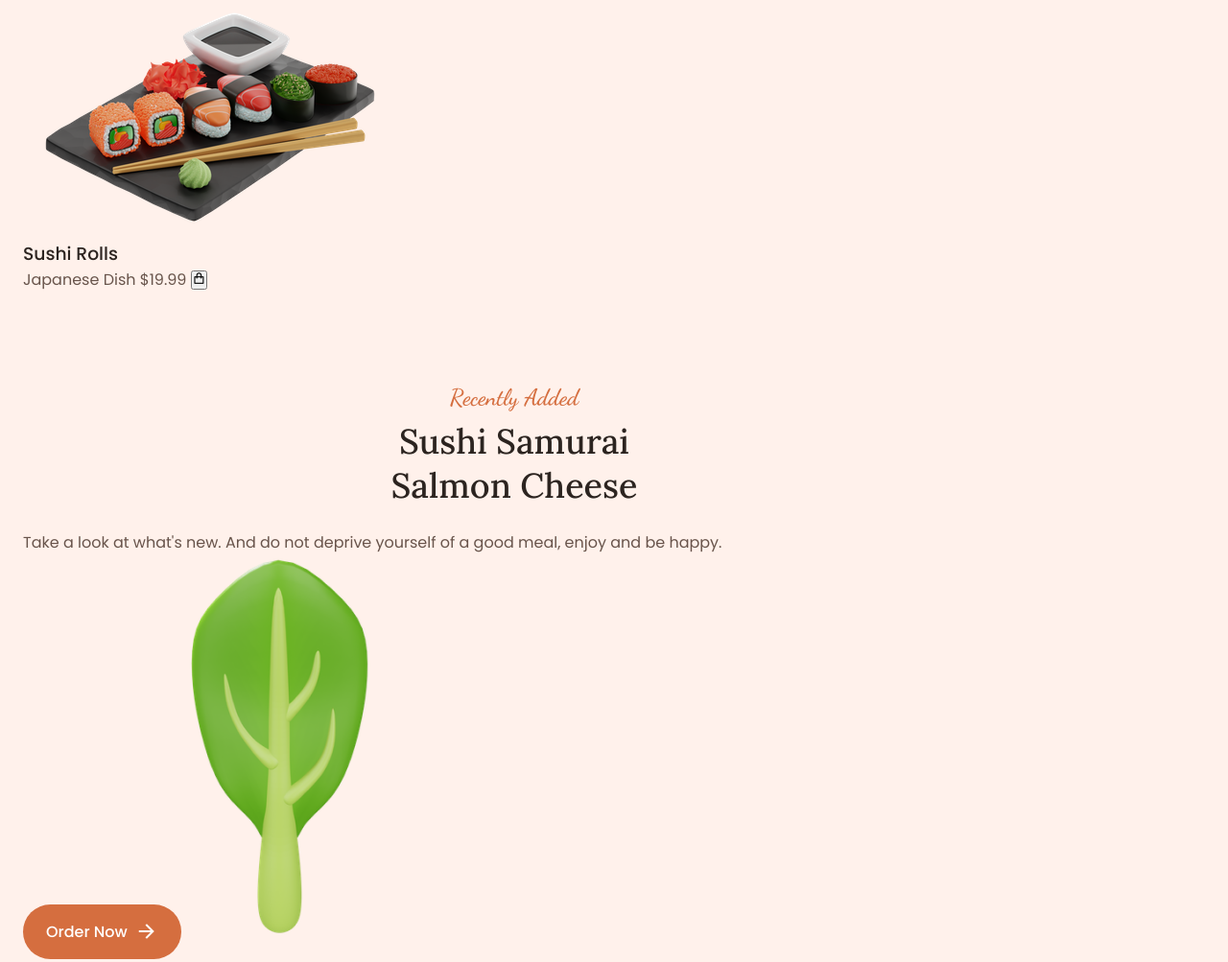
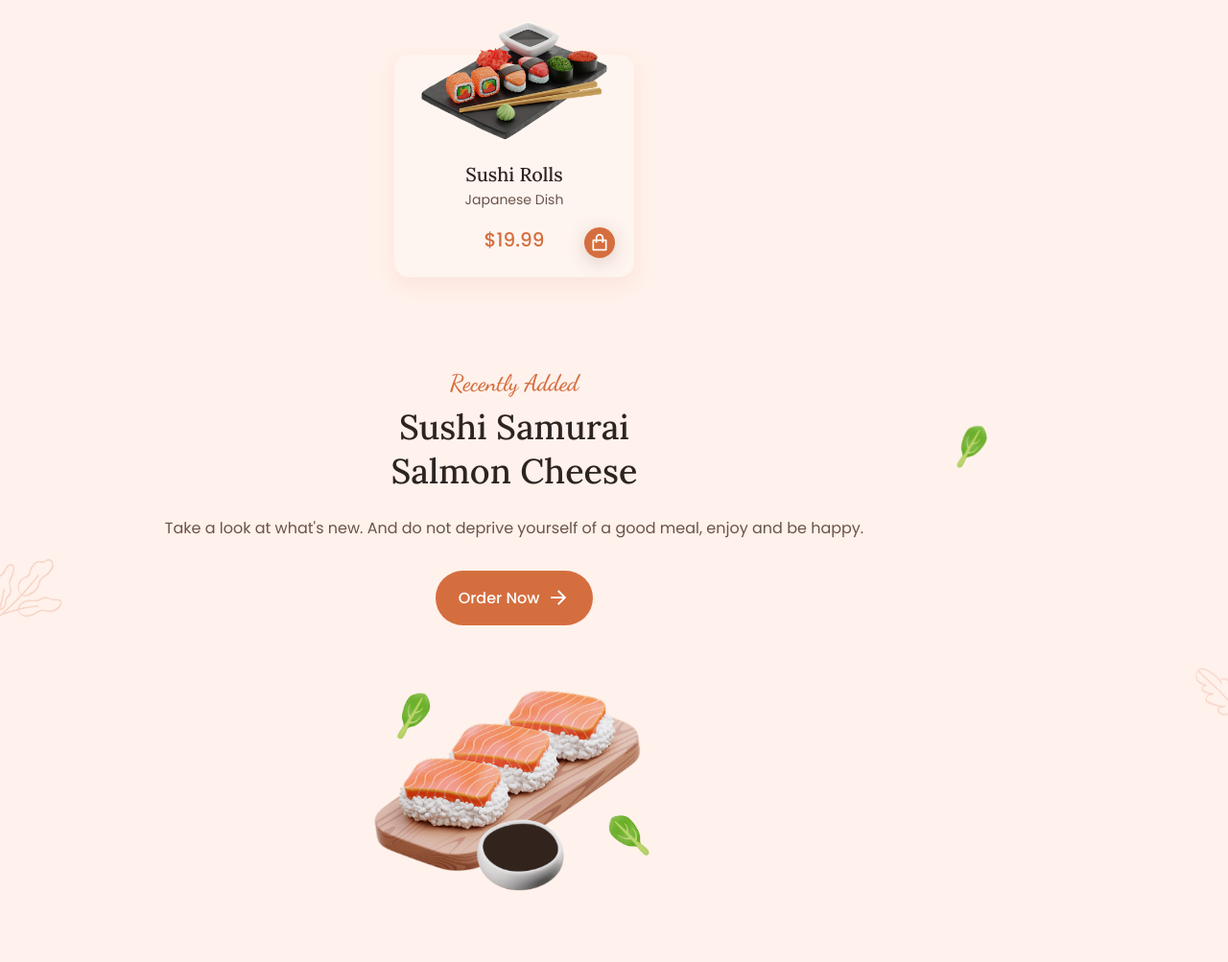
Before and after one commit to costin2k/Responsive-Sushi-Website-mobile--first, a plain HTML site: page SushiRespWeb/index.html in a window 1280 px wide. Shown: the part 2556-3559 px from the top of the page at 96% size. After the commit the page ends 3508 px from the top, so only its background shows below. Drawn offline with nearby package versions, Linux system fonts and the light colour scheme.

Commit message:
Update style.css

```diff
--- a/SushiRespWeb/style.css
+++ b/SushiRespWeb/style.css
@@ -394,10 +394,128 @@ img {
 }
 
 /*=============== POPULAR ===============*/
+.popular__container {
+    padding-top: 4rem;
+    grid-template-columns: 250px;
+    justify-content: center;
+    row-gap: 5.5rem;
+}
+
+.popular__card {
+    position: relative;
+    background-color: var(--container-color);
+    padding: 7rem 2rem 1.5rem;
+    box-shadow: 0 8px 20px hsla(19, 64%, 48%, .08);
+    border-radius: 1rem;
+    text-align: center;
+}
+
+.popular__img {
+    width: 220px;
+    position: absolute;
+    inset: 0;
+    top: -2.5rem;
+    margin: 0 auto;
+    transition: transform .4s;
+}
 
 
+.popular__name {
+    font-size: var(--h3-font-size);
+    font-family: var(--title-font);
+    margin-bottom: .25rem;
+}
+
+.popular__description {
+    display: block;
+    font-size: var(--small-font-size);
+    margin-bottom: 1rem;
+}
+
+.popular__price {
+    font-size: var(--h3-font-size);
+    font-weight: var(--font-medium);
+    color: var(--first-color);
+}
+
+.popular__button {
+    display: flex;
+    background-color: var(--first-color);
+    padding: 6px;
+    border-radius: 50%;
+    border: none;
+    outline: none;
+    color: #fff;
+    font-size: 1.25rem;
+    box-shadow: 0 4px 20px hsla(19, 64%, 20%, .2);
+    position: absolute;
+    bottom: 1.25rem;
+    right: 1.25rem;
+    cursor: pointer;
+    transition: background .3s;
+}
+
+.popular__button:hover {
+    background-color: var(--first-color-alt);
+}
+
+.popular__card:hover .popular__img {
+    transform: translateY(-.25rem);
+}
+
 /*=============== RECENTLY ===============*/
+.recently {
 
+    position: relative;
+}
+
+.recently__container {
+    row-gap: 4rem;
+}
+
+.recently__data {
+    position: relative;
+    text-align: center;
+}
+
+.recently__description {
+    margin-bottom: 2rem;
+}
+
+.recently__data-img {
+    width: 25px;
+    position: absolute;
+    top: 3.5rem;
+    right: 1.5rem;
+    transform: rotate(30deg);
+}
+
+
+.recently__img {
+    width: 300px;
+    justify-self: center;
+}
+
+.recently__leaf-1,
+.recently__leaf-2 {
+    position: absolute;
+    opacity: .2;
+
+}
+
+.recently__leaf-1 {
+    width: 80px;
+    top: 17rem;
+    left: -1rem;
+    transform: rotate(15deg);
+}
+
+.recently__leaf-2 {
+    width: 40px;
+    right: -1rem;
+    bottom: 12rem;
+    transform: rotate(-30deg);
+}
 
 /*=============== NEWSLETTER ===============*/
 
```
